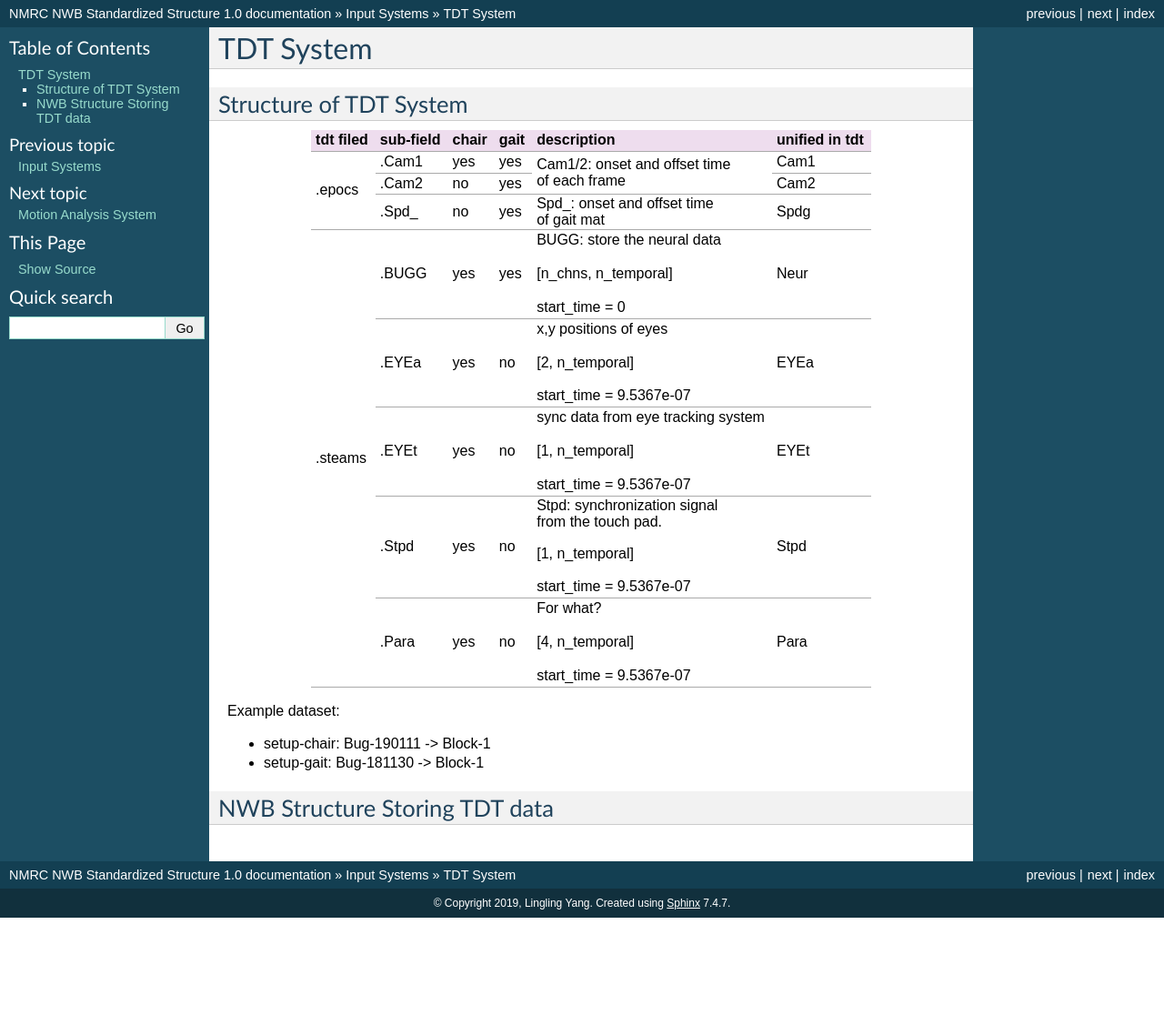
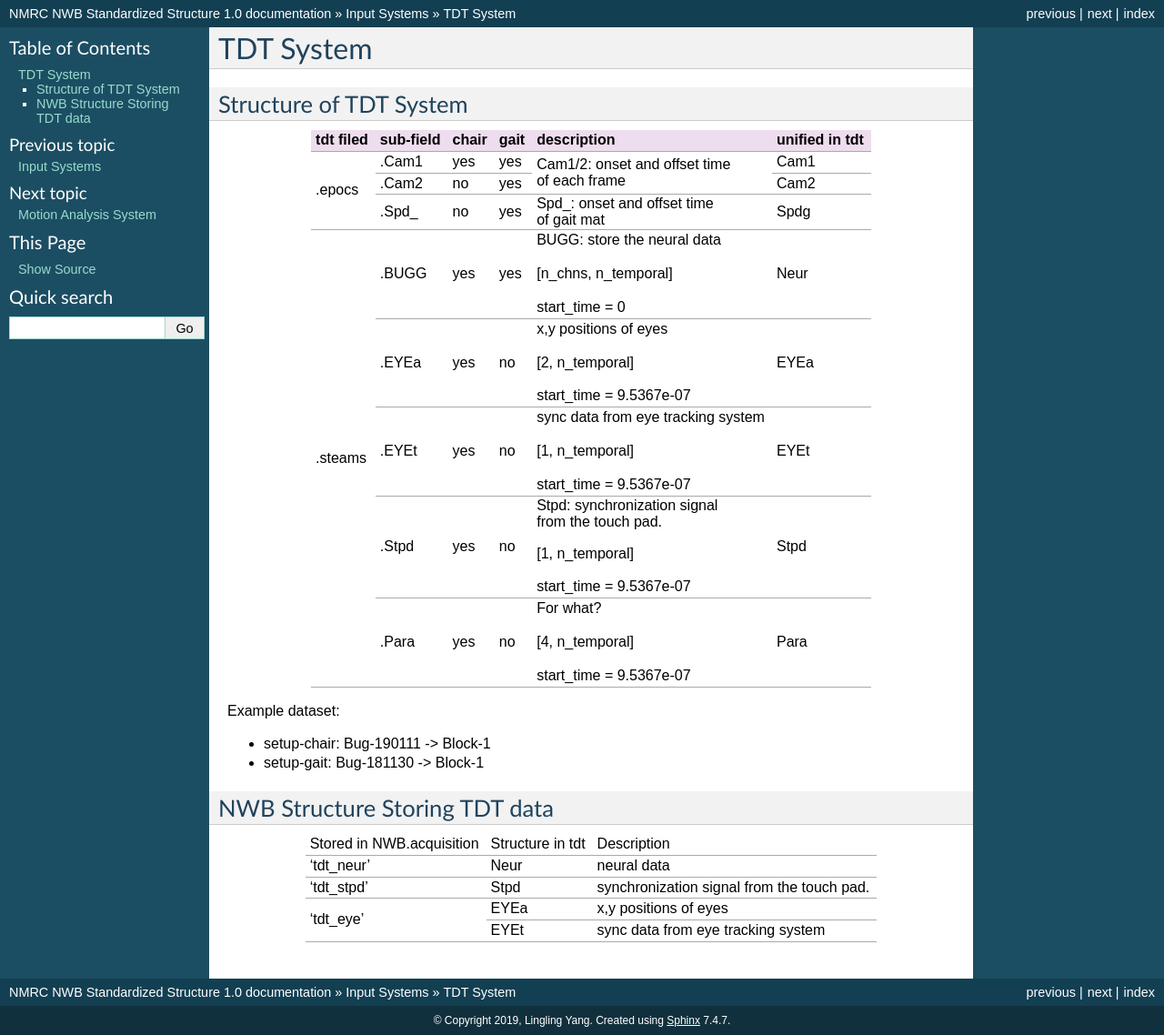
Before and after one commit to yangll0620/NMRCNWBStandardization, a Sphinx documentation site: the page built from docs/systemtdt.rst, in a window 1280 px wide. Shown: the whole page at 91% size. Built offline with Sphinx 7.4.7, drawn with Linux system fonts in a browser that asks for light colours; before the commit the page ends 1009 px from its top, so only the background shows below that.

Commit message:
add content of doc: systemtdt part2 -> NWB structure Storing TDT data

```diff
--- a/docs/systemtdt.rst
+++ b/docs/systemtdt.rst
@@ -4,6 +4,7 @@ TDT System
 
 Structure of TDT System
 -----------------------
+
 
 
 +-----------+-----------+-------+------+------------------------------------+---------------+
@@ -57,3 +58,15 @@ Example dataset:
 
 NWB Structure Storing TDT data
 ------------------------------
+
++---------------------------+------------------+--------------------------------------------+
+| Stored in NWB.acquisition | Structure in tdt | Description                                |
++---------------------------+------------------+--------------------------------------------+
+|         'tdt_neur'        |       Neur       | neural data                                |
++---------------------------+------------------+--------------------------------------------+
+|         'tdt_stpd'        |       Stpd       | synchronization signal from the touch pad. |
++---------------------------+------------------+--------------------------------------------+
+|                           |       EYEa       | x,y positions of eyes                      |
++         'tdt_eye'         +------------------+--------------------------------------------+
+|                           |       EYEt       | sync data from eye tracking system         |
++---------------------------+------------------+--------------------------------------------+
```
Also changed, not shown: 2 other files.
